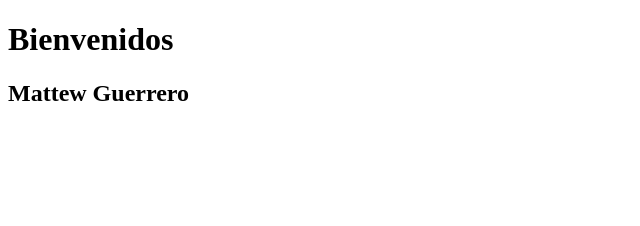
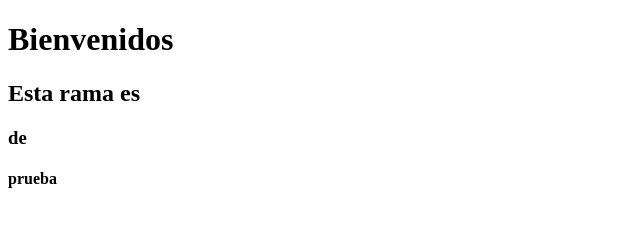
Before and after one commit to Diegow7/PrySimplePageWeb2, a plain HTML site: page index.html in a window 1280 px wide. Shown: the whole page, without its empty margins (0-640 px from the left). Drawn offline with Linux system fonts and the light colour scheme.

Commit message:
De Prueba

```diff
--- a/index.html
+++ b/index.html
@@ -8,7 +8,9 @@
 <body>
 
     <h1>Bienvenidos</h1>
-    <h2> Mattew Guerrero </h2>
+    <h2> Esta rama es </h2>
+    <h3> de  </h3>
+    <h4> prueba </h4>
 
 </body>
 </html>
```
